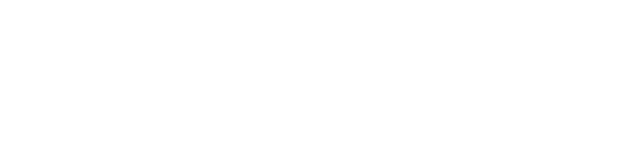
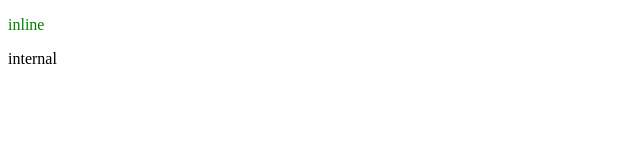
Before and after one commit to EloisioRodrigues/aula-1-css, a plain HTML site: page index.html in a window 1280 px wide. Shown: the full height of the page, 0-640 px from the left. Drawn offline with Linux system fonts and the light colour scheme.

Commit message:
add css file

```diff
--- /dev/null
+++ b/#styles.css
@@ -0,0 +1,3 @@
+p{
+    color:green;
+}
--- a/index.html
+++ b/index.html
@@ -5,8 +5,11 @@
     <meta http-equiv="X-UA-Compatible" content="IE=edge">
     <meta name="viewport" content="width=device-width, initial-scale=1.0">
     <title>pantanal</title>
+    <link rel="stylesheet" href="styles.css">
 </head>
 <body>
+    <p style="color:green">inline</p>
+    <p>internal</p></p>
 
 </body>
 </html>
```
